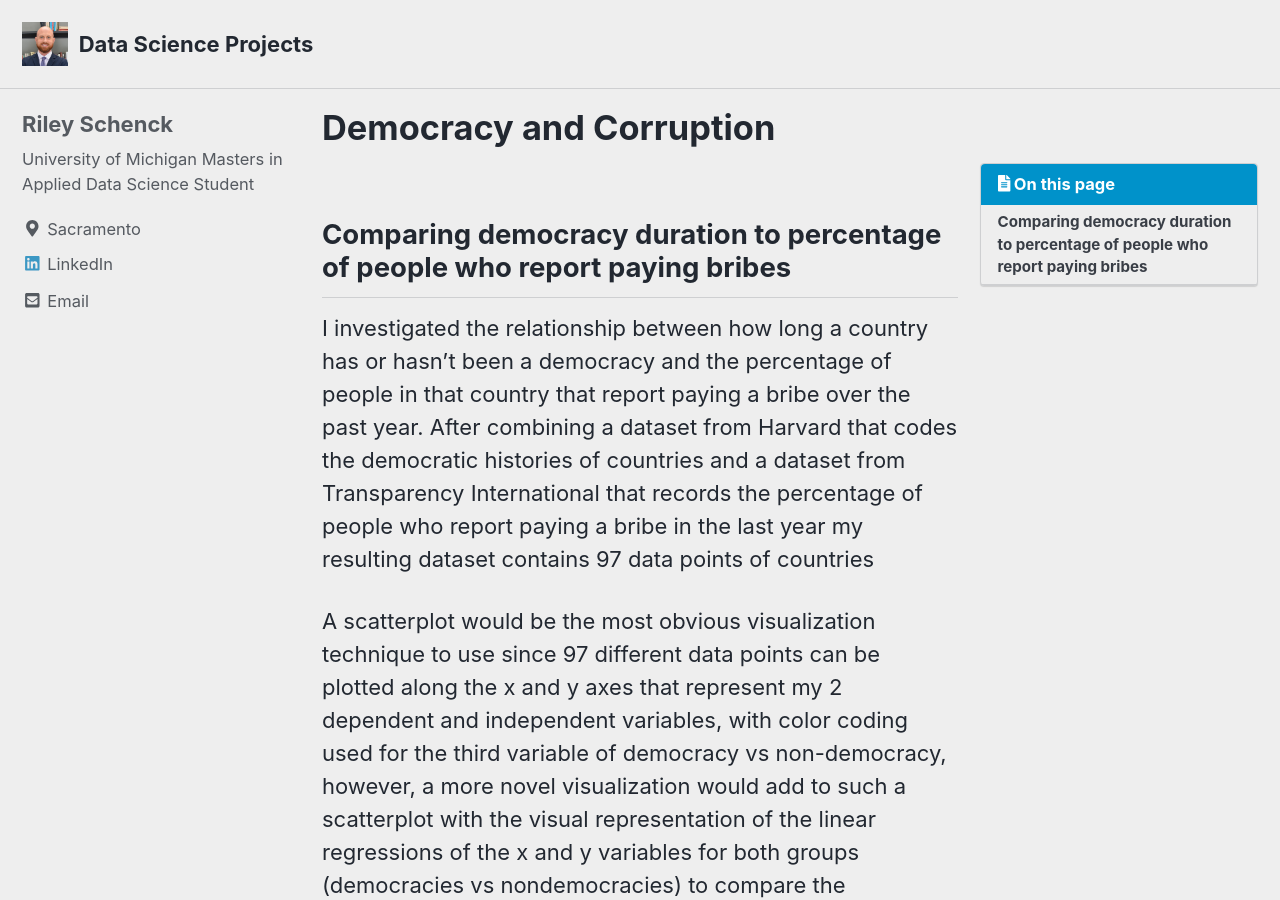
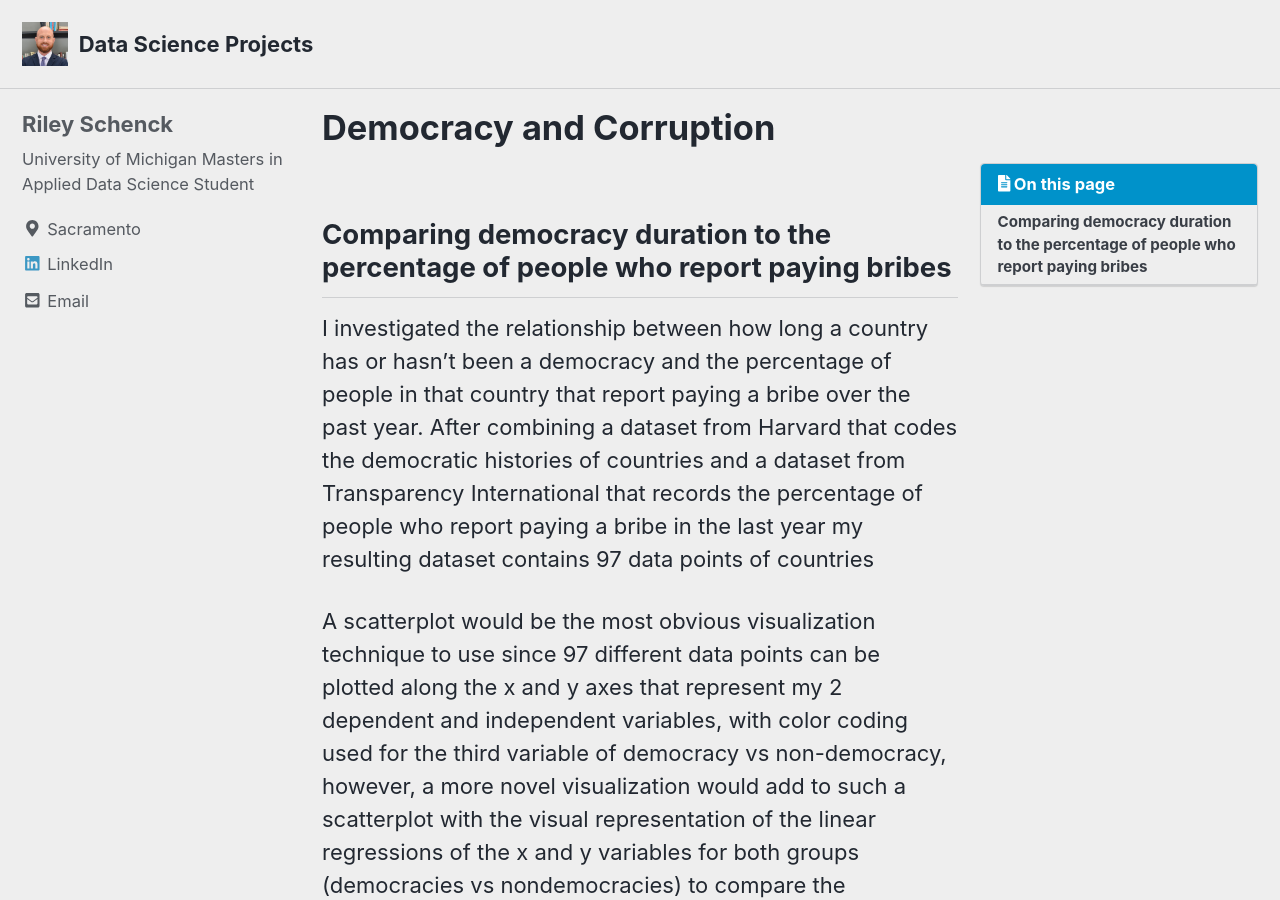
Before and after one commit to rileyschenck/website, a Jekyll site: the page built from _posts/2023-03-11-democracy-bribes.md, in a window 1280 px wide and 900 px high. Built offline with Jekyll 4.4.1, drawn with Linux system fonts in a browser that asks for light colours; cached includes are drawn as plain includes; nearby versions of some CDN libraries; a script that is not in the unit is left out.

Commit message:
Update 2023-03-11-democracy-bribes.md

```diff
--- a/_posts/2023-03-11-democracy-bribes.md
+++ b/_posts/2023-03-11-democracy-bribes.md
@@ -3,13 +3,12 @@ title: "Democracy and Corruption"
 date: 2023-03-11
 published: true
 tags: [dataviz]
-excerpt: "Comparing democracy duration to percentage of people who report paying bribes"
+excerpt: "Comparing democracy duration to the percentage of people who report paying bribes"
 toc: true
 toc_sticky: true
 read_time: false
 ---
-
-## Comparing democracy duration to percentage of people who report paying bribes
+## Comparing democracy duration to the percentage of people who report paying bribes
 
 I investigated the relationship between how long a country has or hasn't been a democracy and the percentage of people in
 that country that report paying a bribe over the past year. After combining a dataset from Harvard that codes the democratic histories of countries and a dataset from
```
